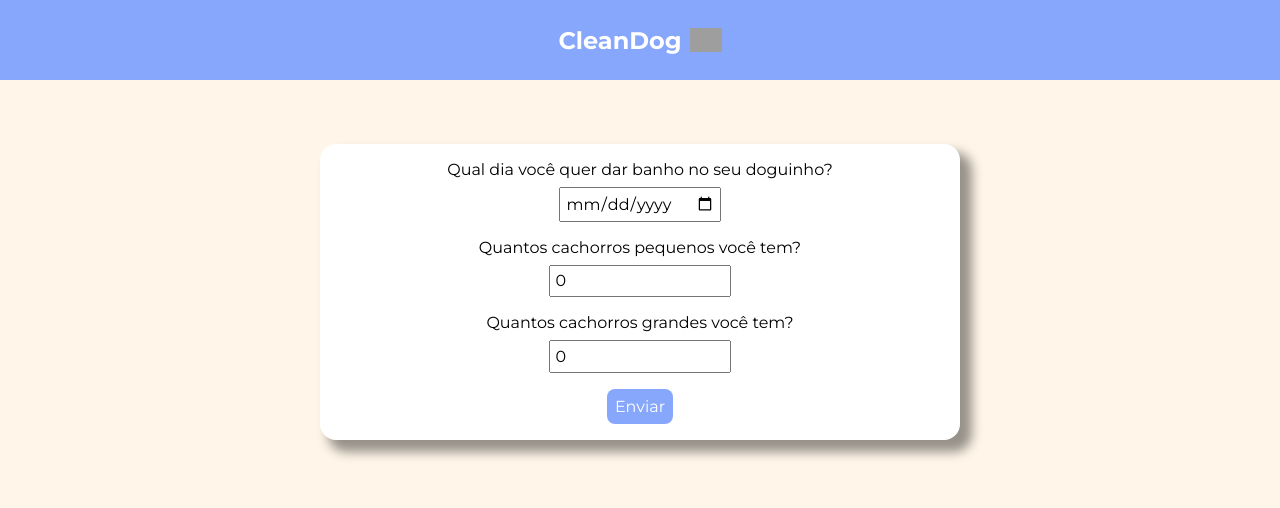
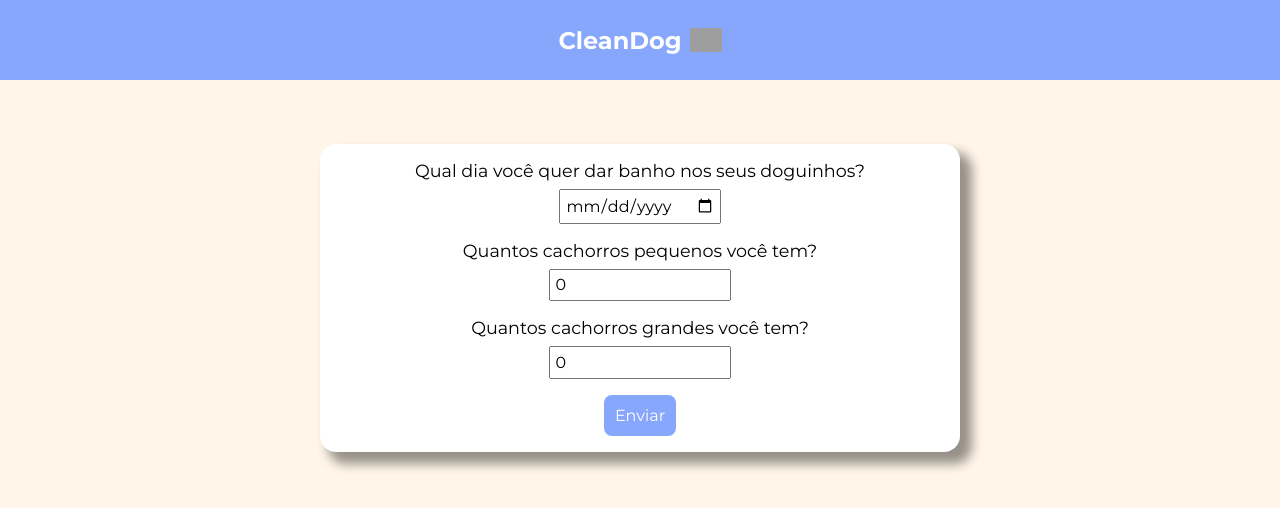
Before and after one commit to mialuzmia/cleanDog-frontend, a React (Vite) app: page / in a window 1280 px wide. Shown: the top 508 px of the page. Built offline with nearby package versions, Linux system fonts and the light colour scheme; no server answers; grey boxes are pictures that could not be loaded.

Commit message:
feat: add favicon and make css adjustments

```diff
--- a/index.html
+++ b/index.html
@@ -2,7 +2,7 @@
 <html lang="en">
   <head>
     <meta charset="UTF-8" />
-    <link rel="icon" type="image/svg+xml" href="/vite.svg" />
+    <link rel="shortcut icon" href="./src/assets/paw.ico" type="image/x-icon">
     <meta name="viewport" content="width=device-width, initial-scale=1.0" />
     <title>CleanDog</title>
   </head>
--- a/src/components/SearchForm.jsx
+++ b/src/components/SearchForm.jsx
@@ -20,25 +20,21 @@ const SearchForm = ({ petshops }) => {
     e.preventDefault();
     const day = new Date(date + 'T00:00:00').getDay();
 
-    console.log(day);
-
     const {bestShop, bestPrice} = findBestPetshop(petshops, smallDogsNumber, bigDogsNumber, day)
     setBestPetshop(bestShop);
     setTotalPrice(bestPrice);
-    console.log(bestShop.name, bestPrice);
-    console.log(bestPetshop, totalPrice);
+
   }
 
   return (
     <>
     <form className={styles.search__container} onSubmit={handleSubmit}>
       <label className={styles.date__container}>
-        <span>Qual dia você quer dar banho no seu doguinho?</span>
+        <span>Qual dia você quer dar banho nos seus doguinhos?</span>
         <input
           type="date"
           onChange={e => setDate((e.target.value))}
           min={todayDate}
-          // max='2024-06-30'
           required
         />
       </label>
--- a/src/styles/components/petshopCard.module.scss
+++ b/src/styles/components/petshopCard.module.scss
@@ -30,6 +30,9 @@ h2{
     font-size: 1.2rem;
   }
 
+  margin-bottom: 2rem;
+  padding-bottom: 1rem;
+
 }
 
 .title__container{
--- a/src/styles/components/searchForm.module.scss
+++ b/src/styles/components/searchForm.module.scss
@@ -29,15 +29,21 @@
     flex-direction: column;
     gap: .5rem;
     width: 100%;
+    text-align: center;
+  }
 
+  span{
+    font-size: 1.1rem;
   }
 
   button{
     background-color: $blue;
     border: none;
-    padding: .5rem;
+    padding: .7rem;
     border-radius: .5rem;
     color: white;
+    font-size: 1.2ewm;
+    cursor: pointer;
   }
 }
 
```
Also changed, not shown: 1 other file (tests, documents, lock files or other folders).
